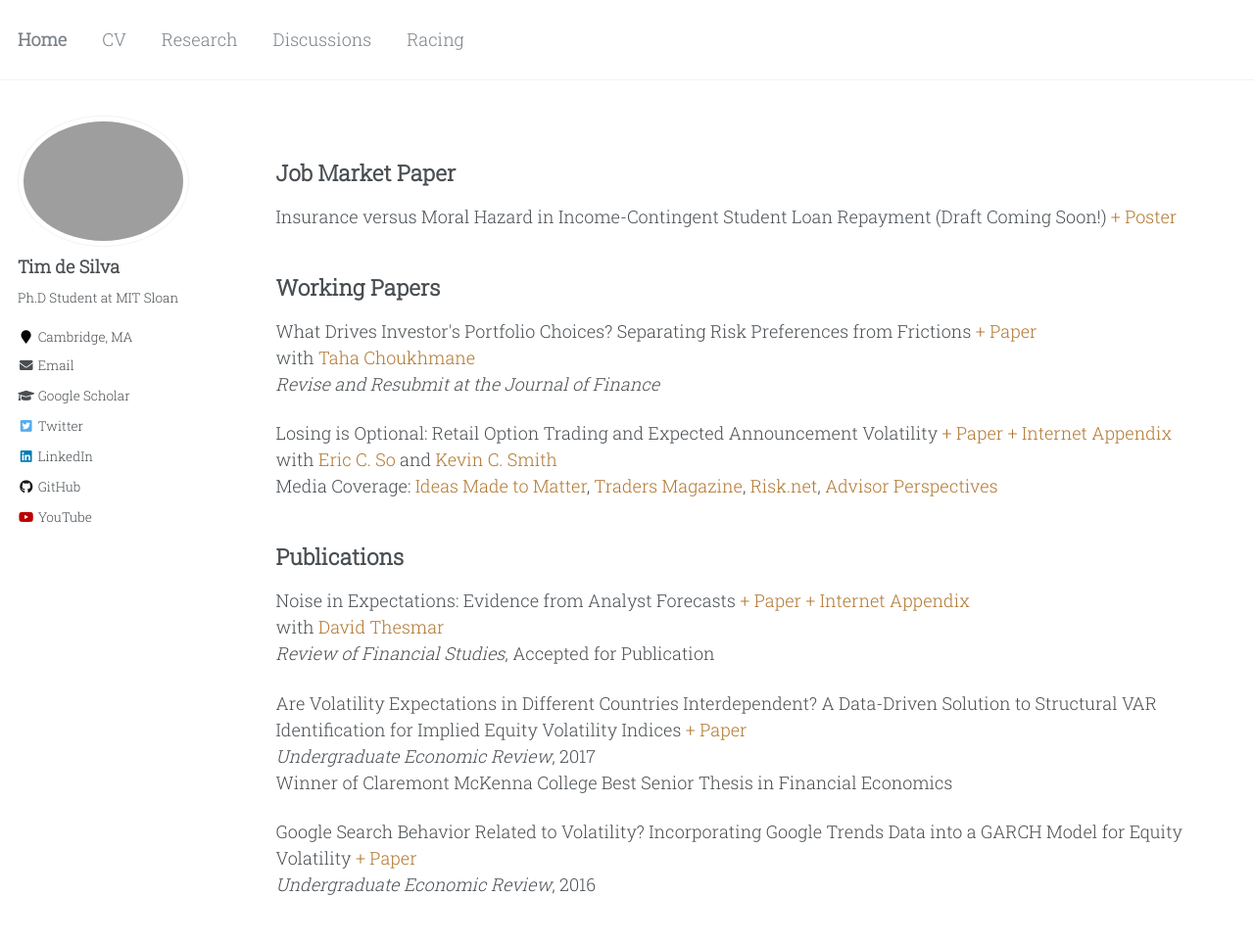
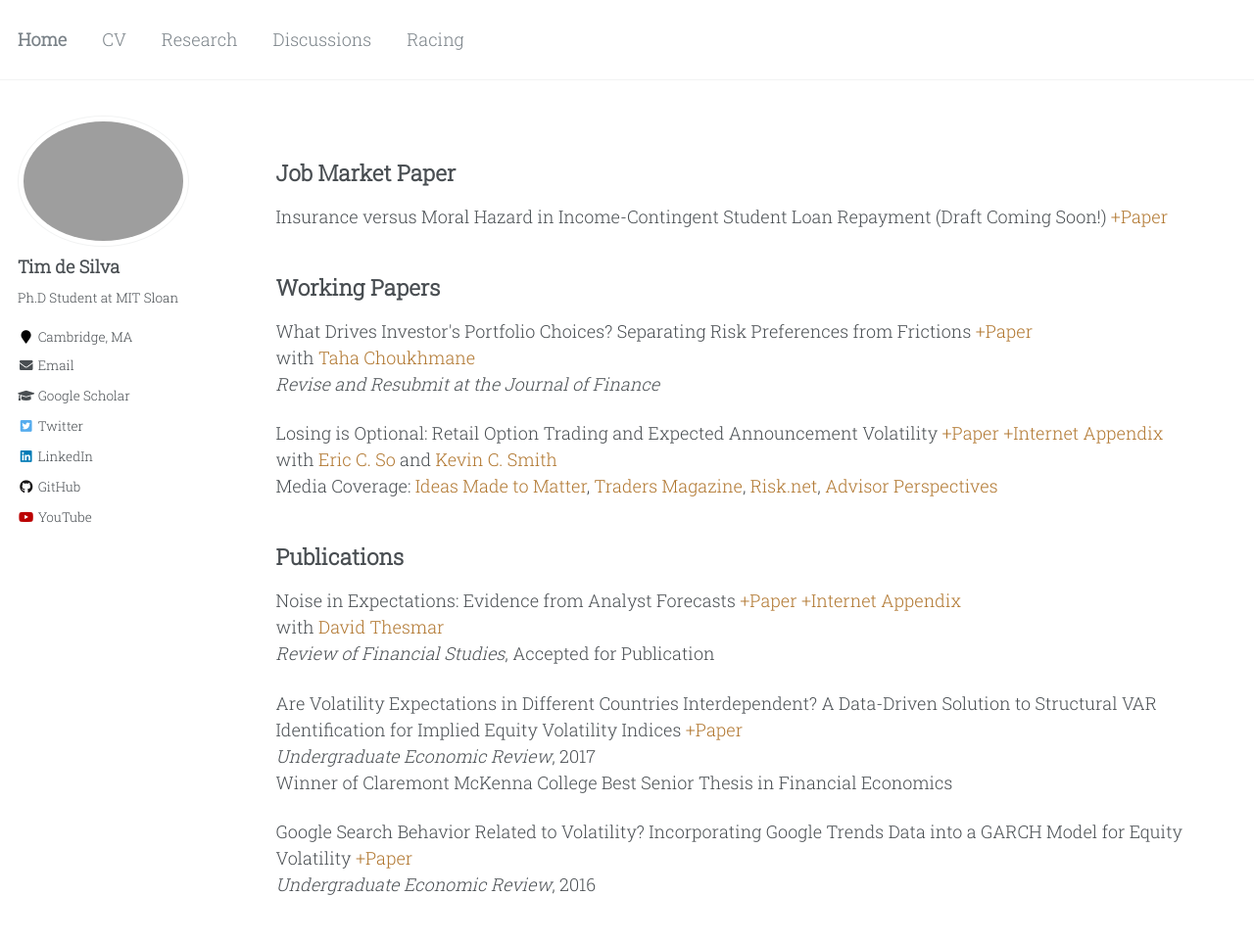
Before and after one commit to timhdesilva/timhdesilva.github.io, a Jekyll site: the page built from _pages/research.html, in a window 1280 px wide and 1400 px high. Shown: the top 963 px of the window at 98% size. Built offline with Jekyll 4.4.1, drawn with Linux system fonts in a browser that asks for light colours.

Commit message:
update jmp

```diff
--- a/_pages/discussions.html
+++ b/_pages/discussions.html
@@ -6,14 +6,14 @@ author_profile: true
 ---
 
 <p>
-    Limited Memory, Time-Varying Expectations, and Asset Prices <a style="text-decoration:none; color:rgb(177, 119, 48)" href="http://timhdesilva.github.io/files/discussions/2022_bse.pdf">+ Slides</a>
+    Limited Memory, Time-Varying Expectations, and Asset Prices <a style="text-decoration:none; color:rgb(177, 119, 48)" href="http://timhdesilva.github.io/files/discussions/2022_bse.pdf">+Slides</a>
     <br>Authors: Ascari and Zhang<br>Conference: 2022 BSE PhD Workshop on Expectations in Macroeconomics
 </p>
 <p>
-    Subjective Learning of Trading Talent: Theory and Evidence from Institutional Investors in the US <a style="text-decoration:none; color:rgb(177, 119, 48)" href="http://timhdesilva.github.io/files/discussions/2021_tadc.pdf">+ Slides</a>
+    Subjective Learning of Trading Talent: Theory and Evidence from Institutional Investors in the US <a style="text-decoration:none; color:rgb(177, 119, 48)" href="http://timhdesilva.github.io/files/discussions/2021_tadc.pdf">+Slides</a>
     <br>Author: He<br>Conference: 2021 Transatlantic Doctoral Conference in Finance
 </p>
 <p>
-    Systematic Risk in Earnings and Expected Stock Returns <a style="text-decoration:none; color:rgb(177, 119, 48)" href="http://timhdesilva.github.io/files/discussions/2020_aaa.pdf">+ Slides</a>
+    Systematic Risk in Earnings and Expected Stock Returns <a style="text-decoration:none; color:rgb(177, 119, 48)" href="http://timhdesilva.github.io/files/discussions/2020_aaa.pdf">+Slides</a>
     <br>Authors: Chen, Chen, and Jiang<br>Conference: 2020 American Accounting Association Annual Meeting
 </p>
--- a/_pages/research.html
+++ b/_pages/research.html
@@ -7,34 +7,33 @@ author_profile: true
 
 <h2 id="job-market-paper">Job Market Paper</h2>
 <p>
-    Insurance versus Moral Hazard in Income-Contingent Student Loan Repayment (Draft Coming Soon!) <a style="text-decoration:none; color:rgb(177, 119, 48)" href="http://timhdesilva.github.io/files/slides/poster_jmp.pdf">+ Poster</a>
-    <!-- <a style="text-decoration:none; color:rgb(177, 119, 48)" href="http://timhdesilva.github.io/files/papers/jmp_deSilva.pdf">+ Paper</a> -->
+    Insurance versus Moral Hazard in Income-Contingent Student Loan Repayment (Draft Coming Soon!) <a style="text-decoration:none; color:rgb(177, 119, 48)" href="http://timhdesilva.github.io/files/papers/jmp_deSilva.pdf">+Paper</a>
 </p>
 
 <h2 id="working-papers">Working Papers</h2>
 <p>
-    What Drives Investor&#39;s Portfolio Choices? Separating Risk Preferences from Frictions <a style="text-decoration:none; color:rgb(177, 119, 48)" href="http://timhdesilva.github.io/files/papers/preferences_frictions.pdf">+ Paper</a>
+    What Drives Investor&#39;s Portfolio Choices? Separating Risk Preferences from Frictions <a style="text-decoration:none; color:rgb(177, 119, 48)" href="http://timhdesilva.github.io/files/papers/preferences_frictions.pdf">+Paper</a>
     <br>with <a style="text-decoration:none; color:rgb(177, 119, 48)" href="https://tahachoukhmane.com/">Taha Choukhmane</a>
     <br><em>Revise and Resubmit at the</em> <em>Journal of Finance</em>
 </p>
 <p>
-    Losing is Optional: Retail Option Trading and Expected Announcement Volatility <a style="text-decoration:none; color:rgb(177, 119, 48)" href="http://timhdesilva.github.io/files/papers/losing_optional.pdf">+ Paper</a> <a style="text-decoration:none; color:rgb(177, 119, 48)" href="http://timhdesilva.github.io/files/papers/losing_optional_appendix.pdf">+ Internet Appendix</a>
+    Losing is Optional: Retail Option Trading and Expected Announcement Volatility <a style="text-decoration:none; color:rgb(177, 119, 48)" href="http://timhdesilva.github.io/files/papers/losing_optional.pdf">+Paper</a> <a style="text-decoration:none; color:rgb(177, 119, 48)" href="http://timhdesilva.github.io/files/papers/losing_optional_appendix.pdf">+Internet Appendix</a>
     <br>with <a style="text-decoration:none; color:rgb(177, 119, 48)" href="https://mitmgmtfaculty.mit.edu/eso/">Eric C. So</a> and <a style="text-decoration:none; color:rgb(177, 119, 48)" href="https://ksmith142.github.io/">Kevin C. Smith</a>
     <br>Media Coverage: <a style="text-decoration:none; color:rgb(177, 119, 48)" href="https://mitsloan.mit.edu/ideas-made-to-matter/retail-investors-lose-big-options-markets-research-shows">Ideas Made to Matter</a>, <a style="text-decoration:none; color:rgb(177, 119, 48)" href="https://www.tradersmagazine.com/am/what-motivates-retail-options-traders/">Traders Magazine</a>, <a style="text-decoration:none; color:rgb(177, 119, 48)" href="https://www.risk.net/investing/7954462/its-amateur-hour-how-retail-traders-upended-options-market">Risk.net</a>, <a style="text-decoration:none; color:rgb(177, 119, 48)" href="https://www.advisorperspectives.com/articles/2023/02/19/the-wealth-destroying-behavior-of-retail-option-trading">Advisor Perspectives</a>
 </p>
 
 <h2 id="publications">Publications</h2>
 <p>
-    Noise in Expectations: Evidence from Analyst Forecasts <a style="text-decoration:none; color:rgb(177, 119, 48)" href="http://timhdesilva.github.io/files/papers/noise_expectations.pdf">+ Paper</a> <a style="text-decoration:none; color:rgb(177, 119, 48)" href="http://timhdesilva.github.io/files/papers/noise_expectations_appendix.pdf">+ Internet Appendix</a>
+    Noise in Expectations: Evidence from Analyst Forecasts <a style="text-decoration:none; color:rgb(177, 119, 48)" href="http://timhdesilva.github.io/files/papers/noise_expectations.pdf">+Paper</a> <a style="text-decoration:none; color:rgb(177, 119, 48)" href="http://timhdesilva.github.io/files/papers/noise_expectations_appendix.pdf">+Internet Appendix</a>
     <br>with <a style="text-decoration:none; color:rgb(177, 119, 48)" href="https://sites.google.com/site/dthesmar/">David Thesmar</a>
     <br><em>Review of Financial Studies</em>, Accepted for Publication
 </p>
 <p>
-    Are Volatility Expectations in Different Countries Interdependent? A Data-Driven Solution to Structural VAR Identification for Implied Equity Volatility Indices <a style="text-decoration:none; color:rgb(177, 119, 48)" href="https://digitalcommons.iwu.edu/uer/vol14/iss1/8/">+ Paper</a>
+    Are Volatility Expectations in Different Countries Interdependent? A Data-Driven Solution to Structural VAR Identification for Implied Equity Volatility Indices <a style="text-decoration:none; color:rgb(177, 119, 48)" href="https://digitalcommons.iwu.edu/uer/vol14/iss1/8/">+Paper</a>
     <br><em>Undergraduate Economic Review</em>, 2017<br>Winner of Claremont McKenna College Best Senior Thesis in Financial Economics
 </p>
 <p>
-    Google Search Behavior Related to Volatility? Incorporating Google Trends Data into a GARCH Model for Equity Volatility <a style="text-decoration:none; color:rgb(177, 119, 48)" href="https://digitalcommons.iwu.edu/uer/vol13/iss1/13/">+ Paper</a>
+    Google Search Behavior Related to Volatility? Incorporating Google Trends Data into a GARCH Model for Equity Volatility <a style="text-decoration:none; color:rgb(177, 119, 48)" href="https://digitalcommons.iwu.edu/uer/vol13/iss1/13/">+Paper</a>
     <br><em>Undergraduate Economic Review</em>, 2016
 </p>
 
```
